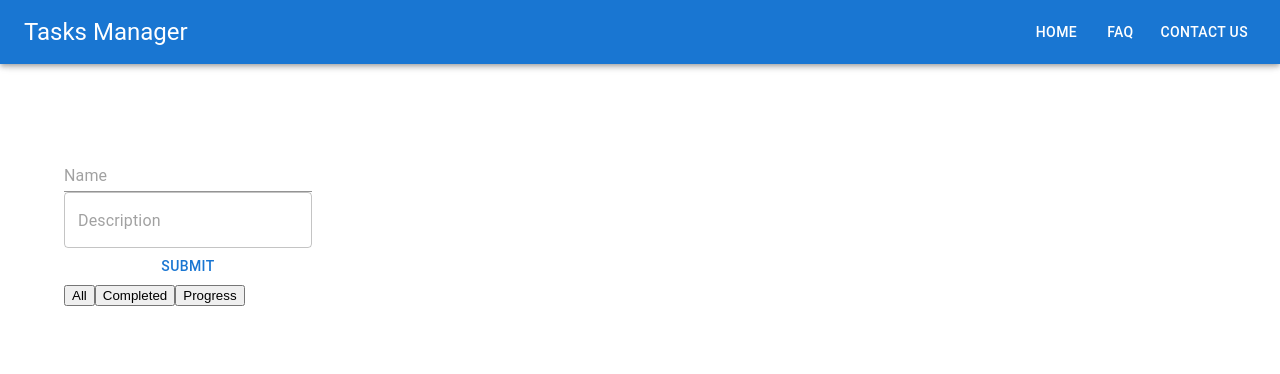
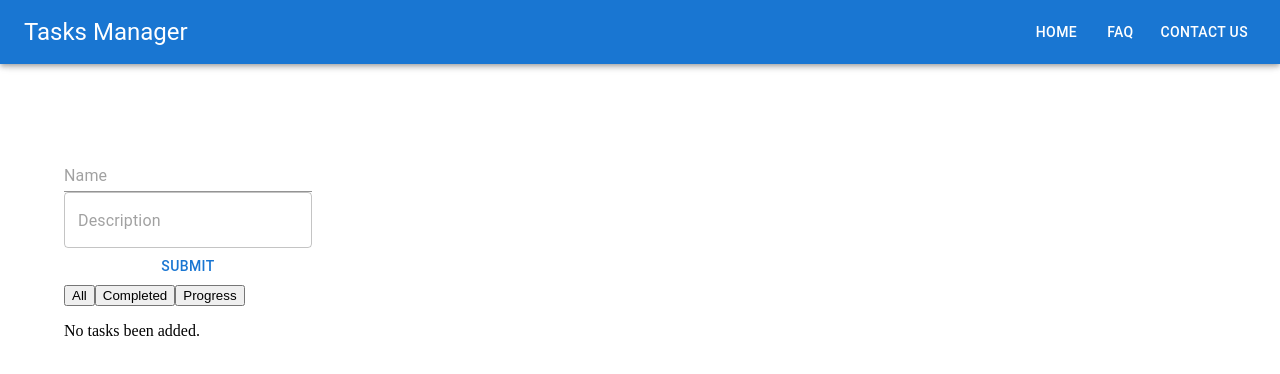
Before and after one commit to Heneros/react-tasks-manager, a React (Create React App) app: page / in a window 1280 px wide. Shown: the top 374 px of the page. Built offline with nearby package versions, Linux system fonts and the light colour scheme.

Commit message:
reducer.js

```diff
--- a/src/components/Buttons.js
+++ b/src/components/Buttons.js
@@ -15,19 +15,27 @@ export default function Buttons() {
             return !task.completed;
         }
     })
+    const tasksFromLocalStorage = JSON.parse(localStorage.getItem('tasks'));
+
     return (
         <div>
             <button onClick={() => setFilter('all')}>All</button>
             <button onClick={() => setFilter('completed')}>Completed</button>
             <button onClick={() => setFilter('progress')}>Progress</button>
             <div className="tasks"
-                style={{ displat: "flex", flex: "1", justifyContent: "center" }}
+                style={{}}
             >
-                {filteredTasks.map(task => (
-                    <Task key={task.id}
-                        name={task.name}
-                        description={task.description} />
-                ))}
+                {tasksFromLocalStorage && tasksFromLocalStorage.length ? (
+                    filteredTasks.map((task) => (
+                        <Task key={task.id} name={task.name} description={task.description} />
+                    ))
+                ) : (
+                    <p>No tasks been added.</p>
+                )}
+                {tasksFromLocalStorage && filter === 'completed' && filteredTasks.filter(task => task.status === 'completed').length === 0 && (
+                    <p>No completed tasks found.</p>
+                )}
+
             </div>
         </div>
     )
--- a/src/components/Form.js
+++ b/src/components/Form.js
@@ -1,7 +1,7 @@
 import { Box, Button, FormControl, FormGroup, FormHelperText, Input, TextField } from '@mui/material'
 import React, { useRef } from 'react';
 import { useTasks } from '../contexts/TasksContext';
-
+import { addTask } from '../redux/reducer';
 
 
 export default function Form() {
@@ -9,22 +9,19 @@ export default function Form() {
     const descriptionRef = useRef();
     const { tasks, addTask } = useTasks();
 
-    // function handleSubmit(e) {
-    //     e.preventDefault();
-    //     const name = nameRef.current.value;
-    //     const description = descriptionRef.current.value;
-    //     addTask({ name, description });
-    //     nameRef.current.value = '';
-    //     descriptionRef.current.value = '';
-    // }
-    // function handleSubmit(e) {
-    //     e.preventDefault();
-    //     addTask({
-    //         name: nameRef.current.value,
-    //         description: descriptionRef.current.value,
-    //     })
-    //     console.log(123);
-    // }
+    const mapDispatchToProps = (dispatch) => {
+        return {
+            addTaskLocal: (obj) => dispatch(addTask(obj))
+        }
+    }
+
+    const add = () =>{
+        if(nameRef === ""&& descriptionRef === "" ){
+            alert("Empty string");
+        }else{
+
+        }
+    }
 
     function handleSubmit(e) {
         e.preventDefault();
--- a/src/components/Task.js
+++ b/src/components/Task.js
@@ -7,6 +7,8 @@ export default function Tasks({ name, description }) {
                 <h5>{name} </h5>
                 <p>{description} </p>
             </div>
+            <button >Delete</button>
+            <button >Edit</button>
         </div>
     )
 }
--- a/src/index.js
+++ b/src/index.js
@@ -3,10 +3,14 @@ import ReactDOM from 'react-dom';
 
 import App from './App';
 import { TasksProvider } from './contexts/TasksContext';
+import { Provider } from 'react-redux';
+import store from './redux/store';
 
 ReactDOM.render(
-  <TasksProvider>
-    <App />
-  </TasksProvider>,
+  <Provider store={store}>
+    <TasksProvider>
+      <App />
+    </TasksProvider>
+  </Provider>,
   document.getElementById('root')
 );
--- /dev/null
+++ b/src/redux/reducer.js
@@ -0,0 +1,19 @@
+import { createSlice } from "@reduxjs/toolkit";
+
+const initialState = [];
+
+
+const addTodoReducer = createSlice({
+    name: "tasks",
+    initialState,
+    reducer: {
+        addTask: (state, action) => {
+            state.push(action.payload);
+            localStorage.setItem("tasks", JSON.stringify(state));
+        }
+    },
+});
+
+
+export const { addTask } = addTodoReducer.actions;
+export const reducer = addTodoReducer.reducer;
--- /dev/null
+++ b/src/redux/store.js
@@ -0,0 +1,11 @@
+import { configureStore } from "@reduxjs/toolkit";
+import { reducer } from './reducer';
+
+
+
+
+const store = configureStore({
+    reducer: reducer
+});
+
+export default store;
```
